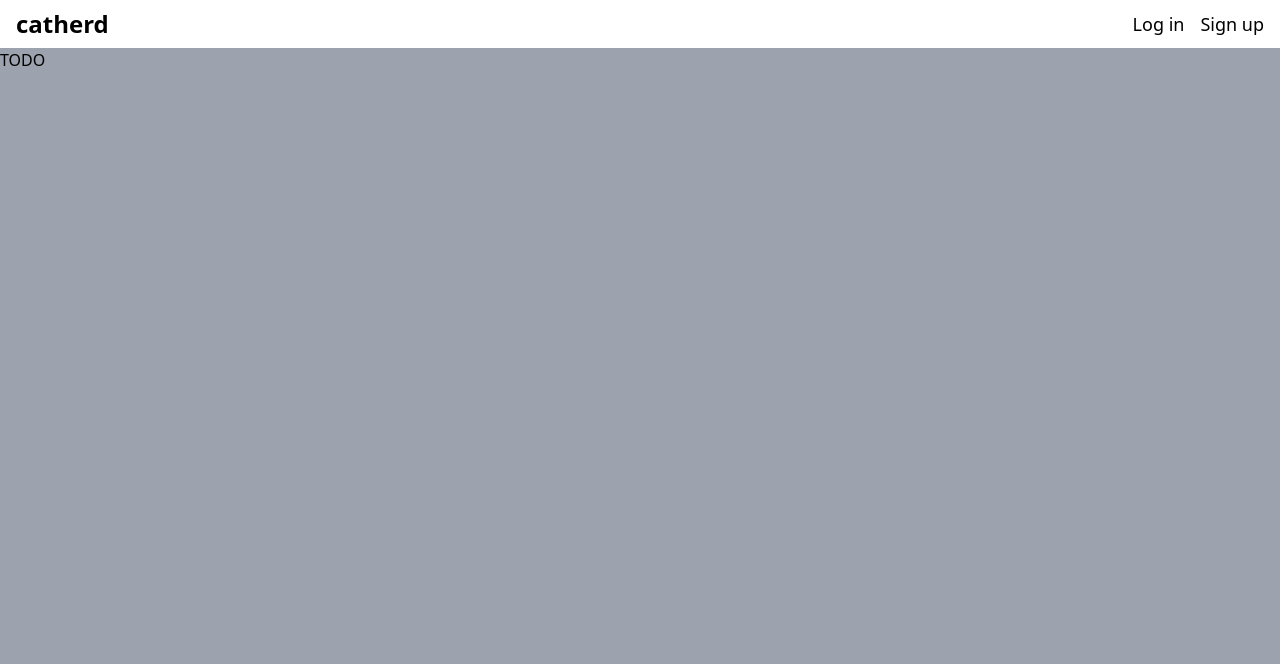
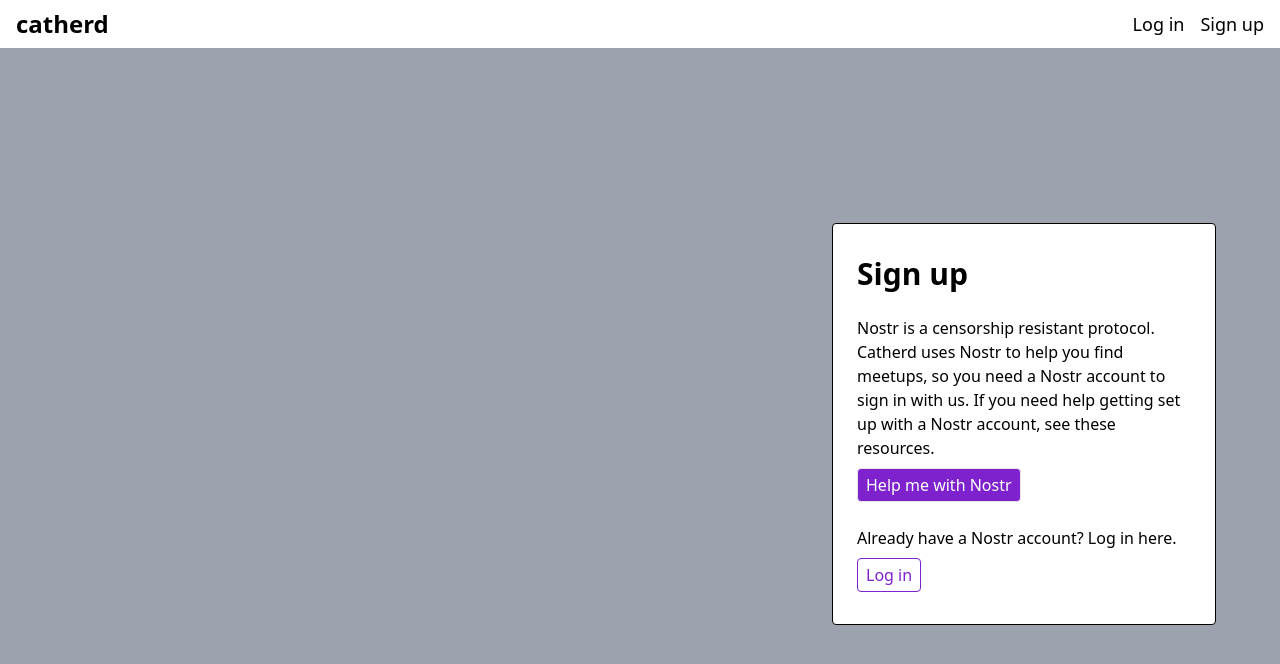
Before and after one commit to ATLBitLab/nostr-meetup, a Next.js app: page /signup in a window 1280 px wide. Shown: the top 664 px of the page. Built offline with nearby package versions, Linux system fonts and the light colour scheme.

Commit message:
add initial sign up page and links

```diff
--- a/src/pages/login.tsx
+++ b/src/pages/login.tsx
@@ -1,6 +1,5 @@
-import { useState } from "react";
 import useNostr from "../hooks/useNostr";
-// import Link from 'next/link";
+import Link from "next/link";
 import { useRouter } from "next/router";
 
 export default function Login() {
@@ -38,14 +37,11 @@ export default function Login() {
         {/* Sign up link */}
         <div className="flex flex-col gap-2">
           <p>Not on Nostr yet? Sign up.</p>
-          <button
-            className="border rounded border-purple-700 text-purple-700 px-2 py-1 w-fit"
-            onClick={() => {
-              console.log("TODO: Redirect");
-            }}
-          >
-            Sign up
-          </button>
+          <Link href="/signup">
+            <button className="border rounded border-purple-700 text-purple-700 px-2 py-1 w-fit">
+              Sign up
+            </button>
+          </Link>
         </div>
       </div>
     </div>
--- a/src/pages/signup.tsx
+++ b/src/pages/signup.tsx
@@ -1,3 +1,37 @@
+import Link from "next/link";
+
 export default function Signup() {
-  return <div> TODO </div>;
+  return (
+    <div className="flex justify-end px-16 h-full items-center">
+      <div className="flex flex-col gap-6 border bg-white rounded border-black w-1/3 px-6 py-8">
+        <h1 className="text-3xl font-semibold">Sign up</h1>
+
+        {/* Login with nostr ext */}
+        <div className="flex flex-col gap-2">
+          <p>
+            Nostr is a censorship resistant protocol. Catherd uses Nostr to help
+            you find meetups, so you need a Nostr account to sign in with us. If
+            you need help getting set up with a Nostr account, see these
+            resources.
+          </p>
+          <button
+            className="border rounded bg-purple-700 text-white px-2 py-1 w-fit"
+            onClick={() => console.log("TODO")}
+          >
+            Help me with Nostr
+          </button>
+        </div>
+
+        {/* Sign up link */}
+        <div className="flex flex-col gap-2">
+          <p>Already have a Nostr account? Log in here.</p>
+          <Link href="/login">
+            <button className="border rounded border-purple-700 text-purple-700 px-2 py-1 w-fit">
+              Log in
+            </button>
+          </Link>
+        </div>
+      </div>
+    </div>
+  );
 }
```
